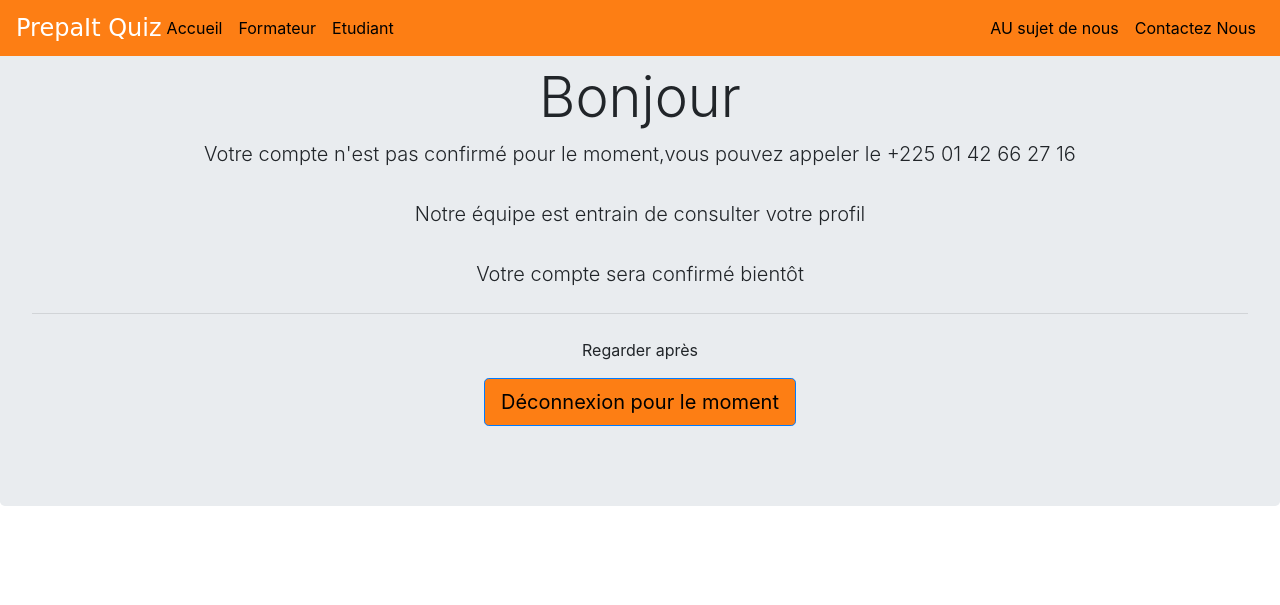
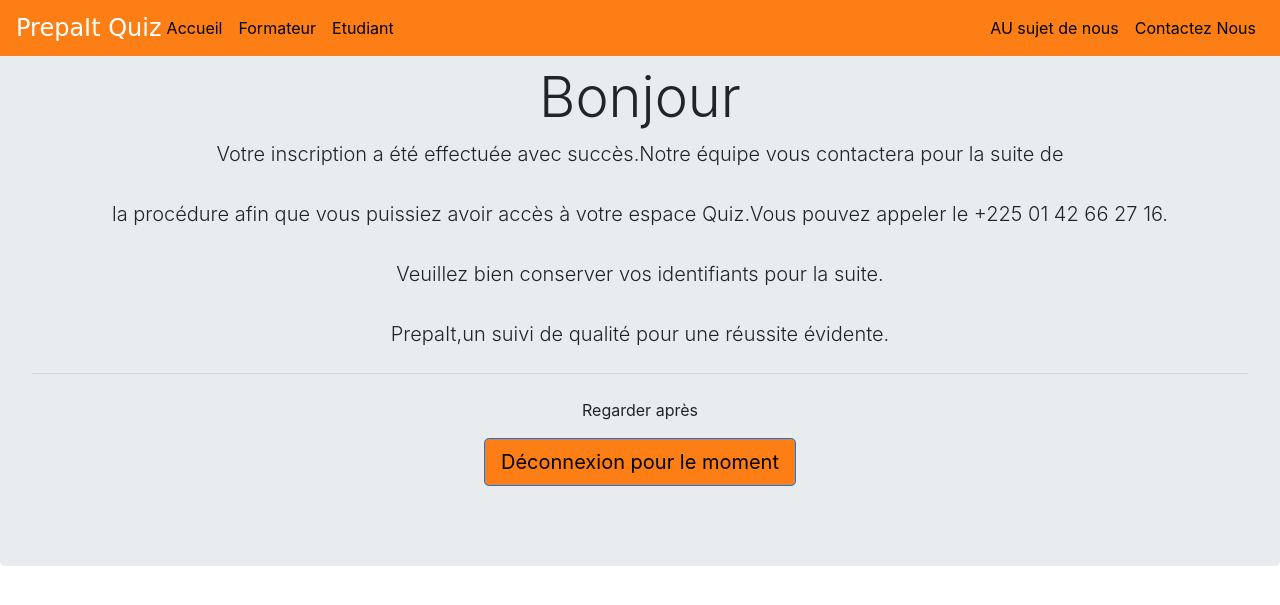
Before and after one commit to amaninoblesse/prepait-quiz2022, a Django app: template templates/student/student_wait_for_approval.html in a window 1280 px wide. Shown: the top 605 px of the page. Run offline with Django 3.2, Linux system fonts and the light colour scheme; the template is opened without the code that fills it, so the values that code supplies are empty; some libraries are stand-ins or nearby versions.

Commit message:
waiting for approval text

```diff
--- a/templates/student/student_wait_for_approval.html
+++ b/templates/student/student_wait_for_approval.html
@@ -22,7 +22,7 @@
       <div class="jumbotron" style="margin-top: 0px;
         margin-bottom: 0px;">
         <h1 class="display-4">Bonjour {{request.user.first_name}}</h1>
-        <p class="lead">Votre compte n'est pas confirmé pour le moment,vous pouvez appeler le +225 01 42 66 27 16<br><br>Notre équipe est entrain de consulter votre profil <br><br> Votre compte sera confirmé bientôt</p>
+        <p class="lead">Votre inscription a été effectuée avec succès.Notre équipe vous contactera pour la suite de <br><br> la procédure afin que vous puissiez avoir accès à votre espace Quiz.Vous pouvez appeler le +225 01 42 66 27 16.<br><br>Veuillez bien conserver vos identifiants pour la suite.<br><br>PrepaIt,un suivi de qualité pour une réussite évidente.</p>
         <hr class="my-4">
         <p>Regarder après</p>
         <p class="lead">
```
Also changed, not shown: static/profile_pic/Student/api2.png (added), static/profile_pic/Teacher/api2.png (added).
